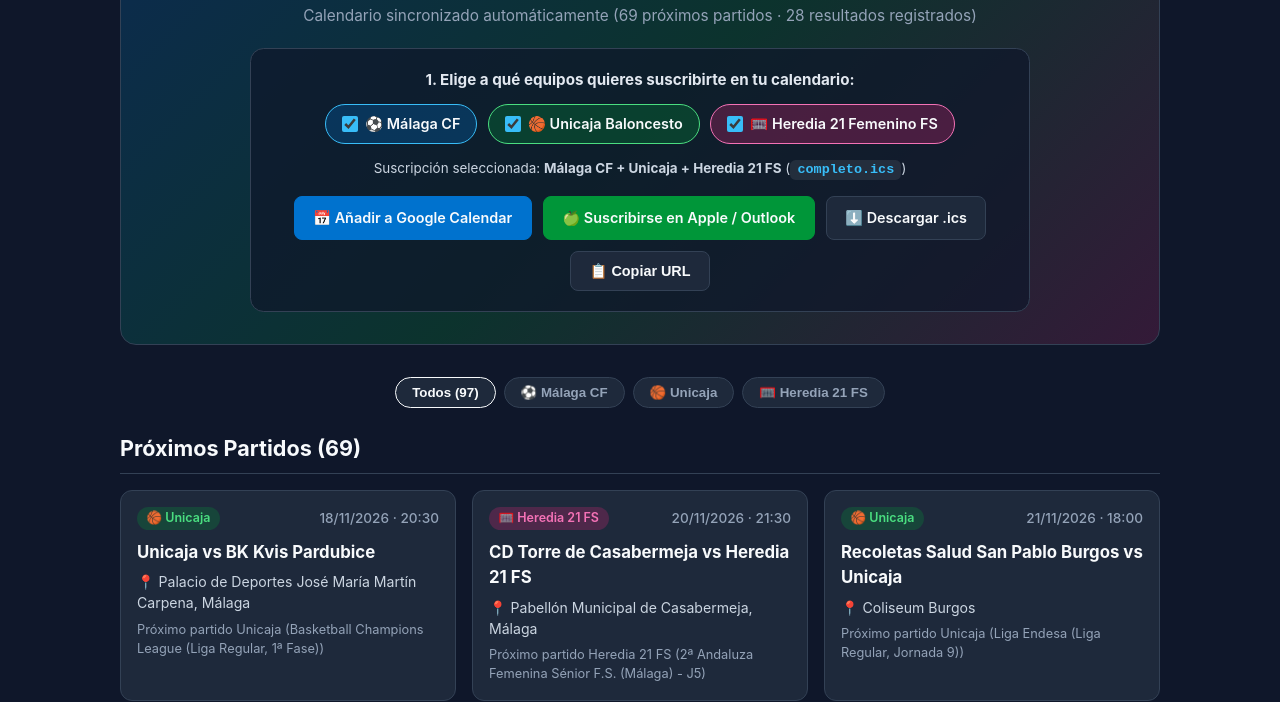
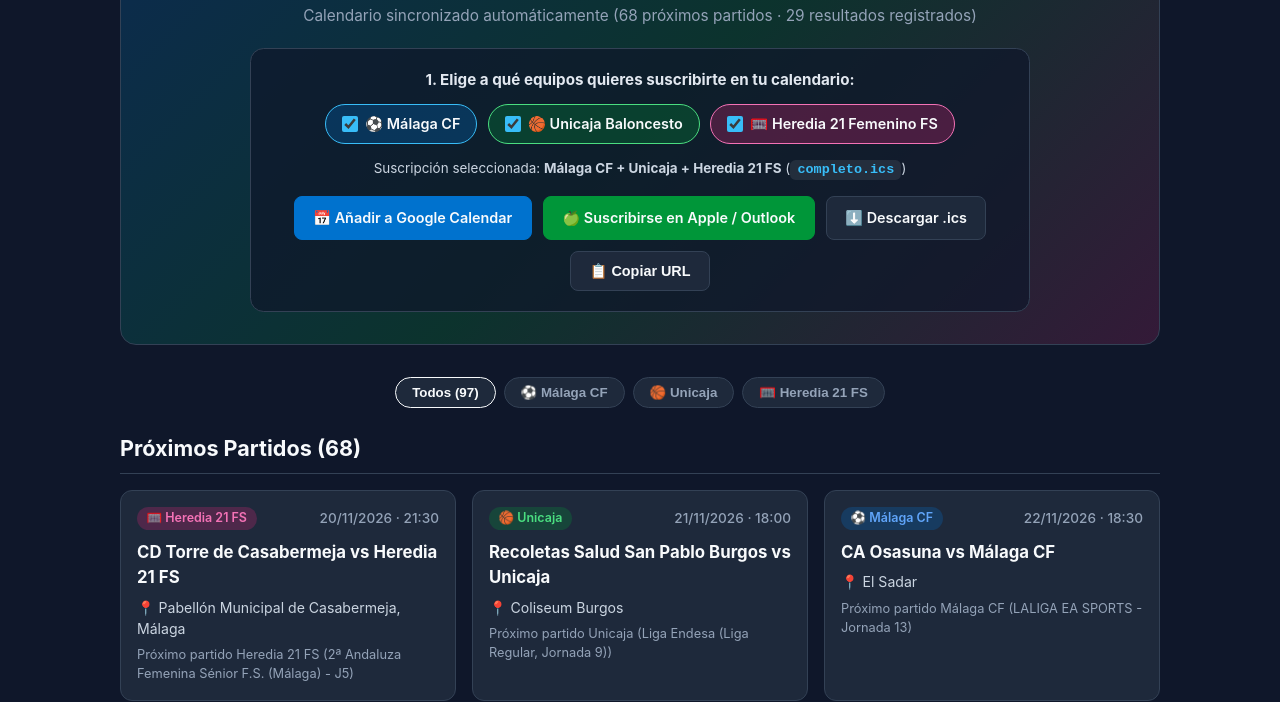
Before and after one commit to EspiMLG/sportsmlgcalendar, a plain HTML site: page index.html in a window 1280 px wide. Shown: the part 112-814 px from the top of the page. Drawn offline with Linux system fonts and the light colour scheme.

Commit message:
Actualización automática de calendario 🤖

```diff
--- a/index.html
+++ b/index.html
@@ -153,7 +153,7 @@
   <div class="container">
     <header>
       <h1>⚽ Málaga CF · 🏀 Unicaja · 🥅 Heredia 21 FS</h1>
-      <p class="subtitle">Calendario sincronizado automáticamente (69 próximos partidos · 28 resultados registrados)</p>
+      <p class="subtitle">Calendario sincronizado automáticamente (68 próximos partidos · 29 resultados registrados)</p>
 
       <div class="customizer">
         <div class="customizer-title">1. Elige a qué equipos quieres suscribirte en tu calendario:</div>
@@ -192,10 +192,9 @@
       <button class="filter-btn" onclick="filtrar('futsal', this)">🥅 Heredia 21 FS</button>
     </div>
 
-    <h2>Próximos Partidos (69)</h2>
+    <h2>Próximos Partidos (68)</h2>
     <div class="grid">
-      <div class="match-card" data-sport="basket"><div class="match-header"><span class="badge badge-basket">🏀 Unicaja</span><span class="match-date">18/11/2026 · 20:30</span></div><div class="match-title">Unicaja vs BK Kvis Pardubice</div><div class="match-loc">📍 Palacio de Deportes José María Martín Carpena, Málaga</div><div class="match-desc">Próximo partido Unicaja (Basketball Champions League (Liga Regular, 1ª Fase))</div></div>
-<div class="match-card" data-sport="futsal"><div class="match-header"><span class="badge badge-futsal">🥅 Heredia 21 FS</span><span class="match-date">20/11/2026 · 21:30</span></div><div class="match-title">CD Torre de Casabermeja vs Heredia 21 FS</div><div class="match-loc">📍 Pabellón Municipal de Casabermeja, Málaga</div><div class="match-desc">Próximo partido Heredia 21 FS (2ª Andaluza Femenina Sénior F.S. (Málaga) - J5)</div></div>
+      <div class="match-card" data-sport="futsal"><div class="match-header"><span class="badge badge-futsal">🥅 Heredia 21 FS</span><span class="match-date">20/11/2026 · 21:30</span></div><div class="match-title">CD Torre de Casabermeja vs Heredia 21 FS</div><div class="match-loc">📍 Pabellón Municipal de Casabermeja, Málaga</div><div class="match-desc">Próximo partido Heredia 21 FS (2ª Andaluza Femenina Sénior F.S. (Málaga) - J5)</div></div>
 <div class="match-card" data-sport="basket"><div class="match-header"><span class="badge badge-basket">🏀 Unicaja</span><span class="match-date">21/11/2026 · 18:00</span></div><div class="match-title">Recoletas Salud San Pablo Burgos vs Unicaja</div><div class="match-loc">📍 Coliseum Burgos</div><div class="match-desc">Próximo partido Unicaja (Liga Endesa (Liga Regular, Jornada 9))</div></div>
 <div class="match-card" data-sport="futbol"><div class="match-header"><span class="badge badge-futbol">⚽ Málaga CF</span><span class="match-date">22/11/2026 · 18:30</span></div><div class="match-title">CA Osasuna vs Málaga CF</div><div class="match-loc">📍 El Sadar</div><div class="match-desc">Próximo partido Málaga CF (LALIGA EA SPORTS - Jornada 13)</div></div>
 <div class="match-card" data-sport="futbol"><div class="match-header"><span class="badge badge-futbol">⚽ Málaga CF</span><span class="match-date">28/11/2026 · 16:15</span></div><div class="match-title">Málaga CF vs Athletic Club</div><div class="match-loc">📍 Estadio La Rosaleda, Málaga</div><div class="match-desc">Próximo partido Málaga CF (LALIGA EA SPORTS - Jornada 14)</div></div>
@@ -267,7 +266,8 @@
 
     <h2>Últimos Resultados</h2>
     <div class="grid">
-      <div class="match-card" data-sport="basket"><div class="match-header"><span class="badge badge-basket">🏀 Unicaja</span><span class="match-date">15/11/2026 · 12:30</span></div><div class="match-title">Unicaja vs FIATC Girona (82 - 70)</div><div class="match-loc">📍 Palacio de Deportes José María Martín Carpena, Málaga</div><div class="match-desc">Resultado Unicaja: 82 - 70 | Liga Endesa (Liga Regular, Jornada 8)</div></div>
+      <div class="match-card" data-sport="basket"><div class="match-header"><span class="badge badge-basket">🏀 Unicaja</span><span class="match-date">18/11/2026 · 20:30</span></div><div class="match-title">Unicaja vs BK Kvis Pardubice (94 - 66)</div><div class="match-loc">📍 Palacio de Deportes José María Martín Carpena, Málaga</div><div class="match-desc">Resultado Unicaja: 94 - 66 | Basketball Champions League (Liga Regular, Jornada 4)</div></div>
+<div class="match-card" data-sport="basket"><div class="match-header"><span class="badge badge-basket">🏀 Unicaja</span><span class="match-date">15/11/2026 · 12:30</span></div><div class="match-title">Unicaja vs FIATC Girona (82 - 70)</div><div class="match-loc">📍 Palacio de Deportes José María Martín Carpena, Málaga</div><div class="match-desc">Resultado Unicaja: 82 - 70 | Liga Endesa (Liga Regular, Jornada 8)</div></div>
 <div class="match-card" data-sport="futsal"><div class="match-header"><span class="badge badge-futsal">🥅 Heredia 21 FS</span><span class="match-date">13/11/2026 · 20:30</span></div><div class="match-title">Heredia 21 FS vs CD Axarquía FS Algarrobo (2 - 4)</div><div class="match-loc">📍 Ciudad Deportiva de Carranque (Pabellón), Málaga</div><div class="match-desc">Resultado Heredia 21 FS: 2 - 4 | 2ª Andaluza Femenina Sénior F.S. (Málaga) - J4</div></div>
 <div class="match-card" data-sport="basket"><div class="match-header"><span class="badge badge-basket">🏀 Unicaja</span><span class="match-date">08/11/2026 · 17:00</span></div><div class="match-title">Casademont Zaragoza vs Unicaja (96 - 91)</div><div class="match-loc">📍 Pabellón Príncipe Felipe</div><div class="match-desc">Resultado Unicaja: 96 - 91 | Liga Endesa (Liga Regular, Jornada 7)</div></div>
 <div class="match-card" data-sport="futbol"><div class="match-header"><span class="badge badge-futbol">⚽ Málaga CF</span><span class="match-date">07/11/2026 · 14:00</span></div><div class="match-title">Málaga CF vs R. Racing Club (1 - 2)</div><div class="match-loc">📍 Estadio La Rosaleda, Málaga</div><div class="match-desc">Resultado Málaga CF: 1 - 2 | LALIGA EA SPORTS - Jornada 12</div></div>
@@ -290,7 +290,6 @@
 <div class="match-card" data-sport="basket"><div class="match-header"><span class="badge badge-basket">🏀 Unicaja</span><span class="match-date">27/09/2026 · 19:00</span></div><div class="match-title">Real Madrid vs Unicaja (89 - 87)</div><div class="match-loc">📍 Movistar Arena</div><div class="match-desc">Resultado Unicaja: 89 - 87 | Liga Endesa (Liga Regular, Jornada 1)</div></div>
 <div class="match-card" data-sport="futbol"><div class="match-header"><span class="badge badge-futbol">⚽ Málaga CF</span><span class="match-date">20/09/2026 · 14:00</span></div><div class="match-title">Getafe CF vs Málaga CF (1 - 0)</div><div class="match-loc">📍 Coliseum</div><div class="match-desc">Resultado Málaga CF: 1 - 0 | LALIGA EA SPORTS - Jornada 7</div></div>
 <div class="match-card" data-sport="futbol"><div class="match-header"><span class="badge badge-futbol">⚽ Málaga CF</span><span class="match-date">17/09/2026 · 21:30</span></div><div class="match-title">Málaga CF vs Villarreal CF (1 - 3)</div><div class="match-loc">📍 Estadio La Rosaleda, Málaga</div><div class="match-desc">Resultado Málaga CF: 1 - 3 | LALIGA EA SPORTS - Jornada 6</div></div>
-<div class="match-card" data-sport="futbol"><div class="match-header"><span class="badge badge-futbol">⚽ Málaga CF</span><span class="match-date">13/09/2026 · 14:00</span></div><div class="match-title">Celta vs Málaga CF (1 - 1)</div><div class="match-loc">📍 Estadio Abanca-Balaídos</div><div class="match-desc">Resultado Málaga CF: 1 - 1 | LALIGA EA SPORTS - Jornada 5</div></div>
     </div>
   </div>
   <script>
```
Also changed, not shown: 4 other files.
